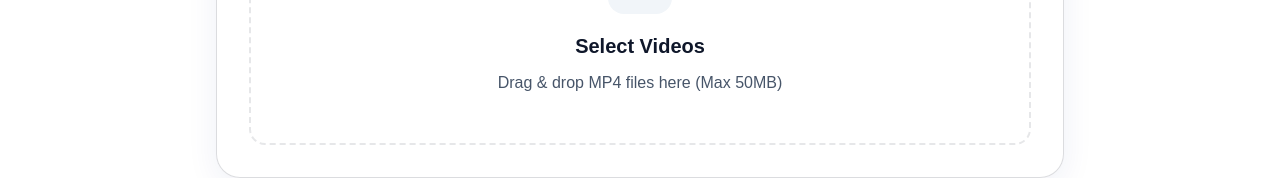
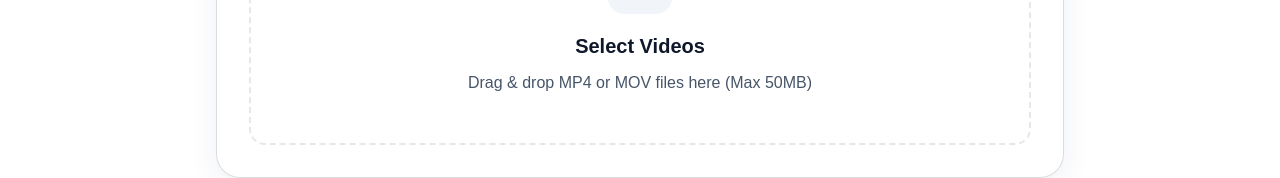
Before and after one commit to pragathigap/VideoAudioRemover, a React (Vite) app: page / in a window 1280 px wide. Shown: the part 415-593 px from the top of the page. Built offline with nearby package versions, Linux system fonts and the light colour scheme.

Commit message:
feat: add support for .mov files alongside .mp4

```diff
--- a/index.html
+++ b/index.html
@@ -137,7 +137,7 @@
               <svg width="32" height="32" viewBox="0 0 24 24" fill="none" stroke="#6366f1" stroke-width="2" stroke-linecap="round" stroke-linejoin="round"><path d="M21 15v4a2 2 0 0 1-2 2H5a2 2 0 0 1-2-2v-4"/><polyline points="17 8 12 3 7 8"/><line x1="12" y1="3" x2="12" y2="15"/></svg>
             </div>
             <div style="background: linear-gradient(135deg, #6366f1 0%, #22d3ee 100%); color: white; padding: 0.75rem 2rem; border-radius: 0.75rem; font-weight: 700; font-size: 1.25rem; margin-bottom: 0.5rem; box-shadow: 0 10px 15px -3px rgba(99, 102, 241, 0.3);">Select Videos</div>
-            <p style="color: #475569; margin: 0; font-size: 1rem;">Drag & drop MP4 files here (Max 50MB)</p>
+            <p style="color: #475569; margin: 0; font-size: 1rem;">Drag & drop MP4 or MOV files here (Max 50MB)</p>
           </div>
         </div>
       </main>
--- a/src/pages/ToolPage.tsx
+++ b/src/pages/ToolPage.tsx
@@ -212,11 +212,11 @@ const ToolPage: React.FC<ToolPageProps> = ({ mode, title, description }) => {
 
       for (const file of selectedFiles) {
         // Validation logic
-        const isMp4 = file.name.toLowerCase().endsWith('.mp4');
+        const isSupported = file.name.toLowerCase().endsWith('.mp4') || file.name.toLowerCase().endsWith('.mov');
         const maxSize = isPremium ? PAID_FILE_SIZE_LIMIT : FREE_FILE_SIZE_LIMIT;
 
-        if (!isPremium && !isMp4) {
-          setFfmpegError(`Free tier supports MP4 only. Please upgrade for ${file.name.split('.').pop()?.toUpperCase()} support.`);
+        if (!isPremium && !isSupported) {
+          setFfmpegError(`Free tier supports MP4 and MOV only. Please upgrade for ${file.name.split('.').pop()?.toUpperCase()} support.`);
           continue;
         }
 
@@ -509,7 +509,7 @@ const ToolPage: React.FC<ToolPageProps> = ({ mode, title, description }) => {
             <Upload className="text-primary" size={32} aria-hidden="true" />
           </div>
           <h3 className="text-xl font-semibold mb-2">Select Videos</h3>
-          <p className="text-text-muted">Drag & drop MP4 files here {!isPremium && '(Max 50MB)'}</p>
+          <p className="text-text-muted">Drag & drop MP4 or MOV files here {!isPremium && '(Max 50MB)'}</p>
         </div>
 
         {mediaFiles.length > 0 && (
```
